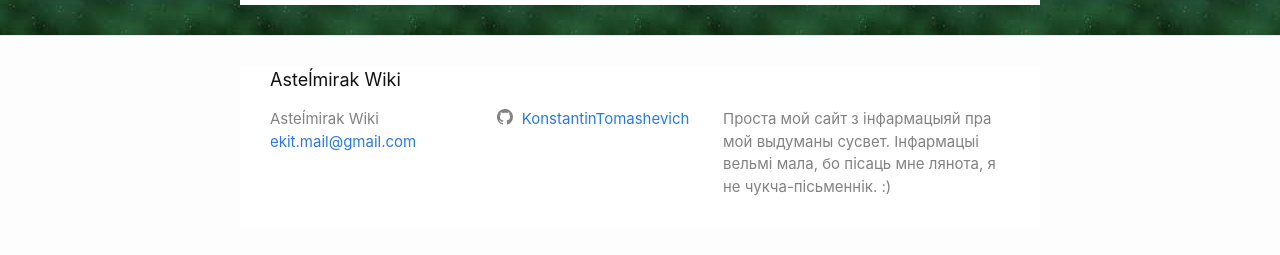
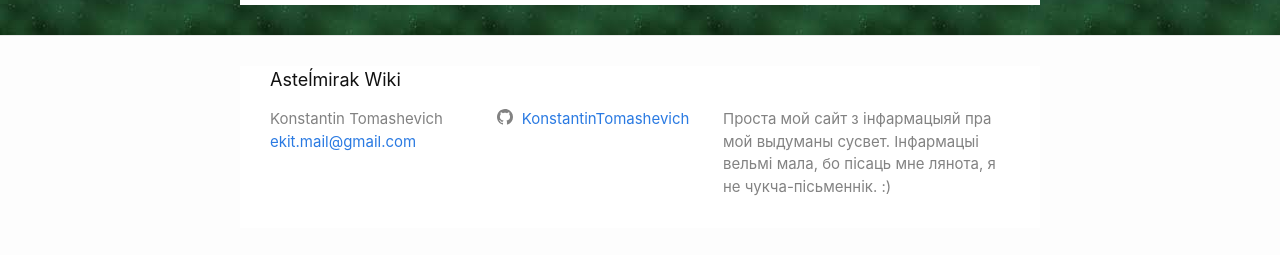
Before and after one commit to KonstantinTomashevich/astel-mirak-wiki, a Jekyll site: the page built from index.md, in a window 1280 px wide. Shown: the part 1986-2241 px from the top of the page. Built offline with Jekyll 4.4.1, drawn with Linux system fonts in a browser that asks for light colours.

Commit message:
Add author to config.

```diff
--- a/_config.yml
+++ b/_config.yml
@@ -14,6 +14,7 @@
 # You can create any custom variable you would like, and they will be accessible
 # in the templates via {{ site.myvariable }}.
 title: Asteĺmirak Wiki
+author: Konstantin Tomashevich
 email: ekit.mail@gmail.com
 description: >-
     Проста мой сайт з інфармацыяй пра мой выдуманы сусвет.
```
